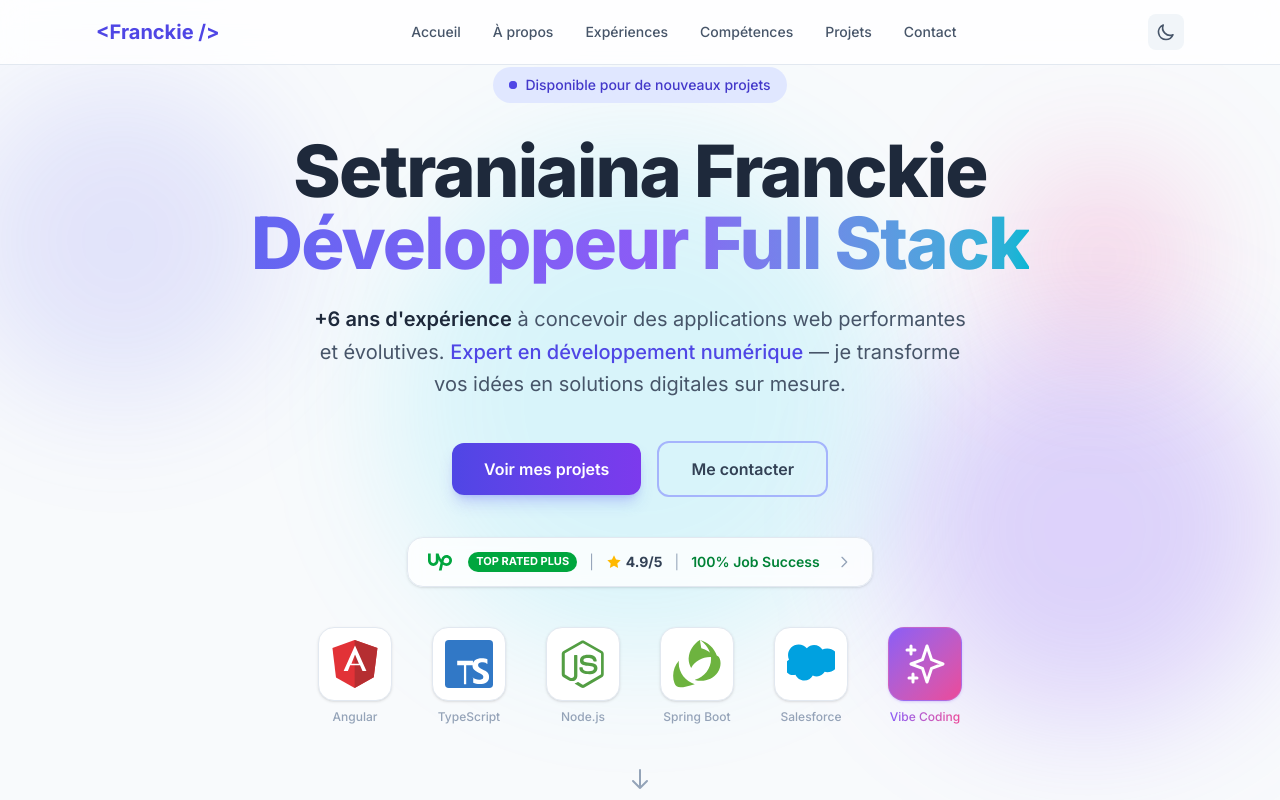
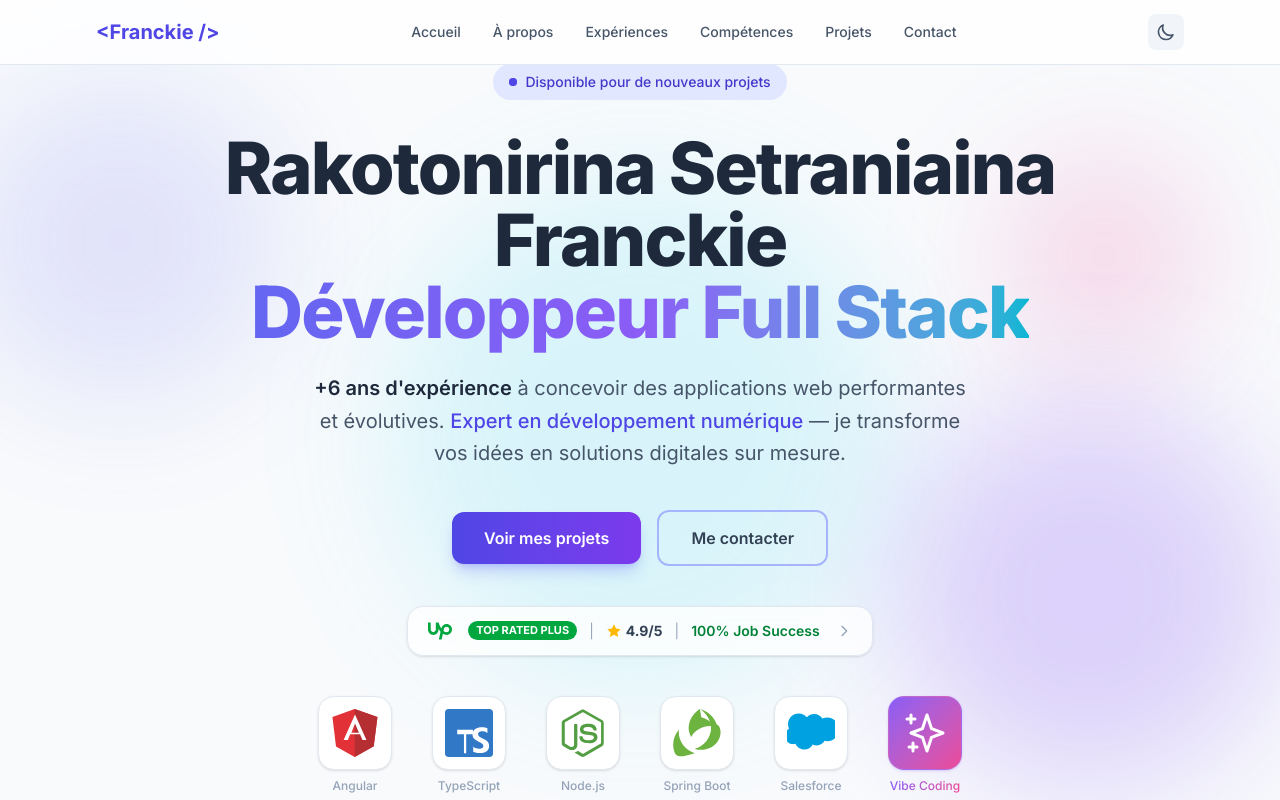
Before and after one commit to setradev0/portfolio, an Angular app: page / in a window 1280 px wide. Shown: the top 800 px of the page. Built offline with nearby package versions, Linux system fonts and the light colour scheme.

Commit message:
improve seo

```diff
--- a/src/app/components/hero/hero.html
+++ b/src/app/components/hero/hero.html
@@ -16,7 +16,7 @@
     </div>
 
     <h1 class="text-4xl sm:text-5xl md:text-7xl font-extrabold tracking-tight mb-6">
-      <span class="text-surface-800 dark:text-white">Setraniaina Franckie</span>
+      <span class="text-surface-800 dark:text-white">Rakotonirina Setraniaina Franckie</span>
       <br>
       <span class="bg-gradient-to-r from-primary-500 via-neon-500 to-accent-500 dark:from-primary-400 dark:via-neon-400 dark:to-accent-400 bg-clip-text text-transparent">
         Développeur Full Stack
--- a/src/index.html
+++ b/src/index.html
@@ -3,10 +3,46 @@
 <head>
   <meta charset="utf-8">
   <meta name="google-site-verification" content="36oU6LwSNtTyjt4fK0Ca3HEq3GM5eu5LzR7XIbsE2Uw" />
-  <title>Franckie RAKOTONIRINA - Développeur Full Stack</title>
+  <title>Rakotonirina Setraniaina Franckie — Développeur Full Stack & Salesforce</title>
   <base href="/">
   <meta name="viewport" content="width=device-width, initial-scale=1">
   <link rel="icon" type="image/x-icon" href="favicon.ico">
+  <meta name="description" content="Portfolio de Rakotonirina Setraniaina Franckie, développeur Full Stack JS & Salesforce avec +6 ans d'expérience. Expert Angular, Node.js, Spring Boot. Top Rated Plus Upwork, 100% Job Success.">
+  <meta name="author" content="Rakotonirina Setraniaina Franckie">
+  <meta name="keywords" content="Rakotonirina Setraniaina Franckie, développeur full stack, Angular, Node.js, Salesforce, TypeScript, freelance Madagascar">
+  <link rel="canonical" href="https://rakotonirina-setraniaina-franckie.netlify.app/">
+
+  <!-- Open Graph -->
+  <meta property="og:type" content="profile">
+  <meta property="og:url" content="https://rakotonirina-setraniaina-franckie.netlify.app/">
+  <meta property="og:title" content="Rakotonirina Setraniaina Franckie — Développeur Full Stack">
+  <meta property="og:description" content="Portfolio de Rakotonirina Setraniaina Franckie, développeur Full Stack JS & Salesforce avec +6 ans d'expérience. Top Rated Plus Upwork.">
+  <meta property="og:locale" content="fr_FR">
+  <meta property="profile:first_name" content="Franckie">
+  <meta property="profile:last_name" content="Rakotonirina Setraniaina">
+
+  <!-- Twitter Card -->
+  <meta name="twitter:card" content="summary">
+  <meta name="twitter:title" content="Rakotonirina Setraniaina Franckie — Développeur Full Stack">
+  <meta name="twitter:description" content="Portfolio de Rakotonirina Setraniaina Franckie, développeur Full Stack JS & Salesforce avec +6 ans d'expérience.">
+
+  <!-- JSON-LD Person schema -->
+  <script type="application/ld+json">
+  {
+    "@context": "https://schema.org",
+    "@type": "Person",
+    "name": "Rakotonirina Setraniaina Franckie",
+    "alternateName": "Franckie RAKOTONIRINA",
+    "url": "https://rakotonirina-setraniaina-franckie.netlify.app/",
+    "jobTitle": "Développeur Full Stack & Salesforce",
+    "description": "Développeur Full Stack & Salesforce avec +6 ans d'expérience, expert Angular, Node.js, Spring Boot. Top Rated Plus sur Upwork avec 100% Job Success.",
+    "knowsAbout": ["Angular", "TypeScript", "Node.js", "Spring Boot", "Salesforce", "JavaScript"],
+    "sameAs": [
+      "https://www.linkedin.com/in/setraniaina-franckie-rakotonirina-34b20a186/",
+      "https://www.upwork.com/freelancers/~01cc5073de2985a363"
+    ]
+  }
+  </script>
   <link rel="preconnect" href="https://fonts.googleapis.com">
   <link rel="preconnect" href="https://fonts.gstatic.com" crossorigin>
   <link href="https://fonts.googleapis.com/css2?family=Inter:wght@300;400;500;600;700;800&display=swap" rel="stylesheet">
```
